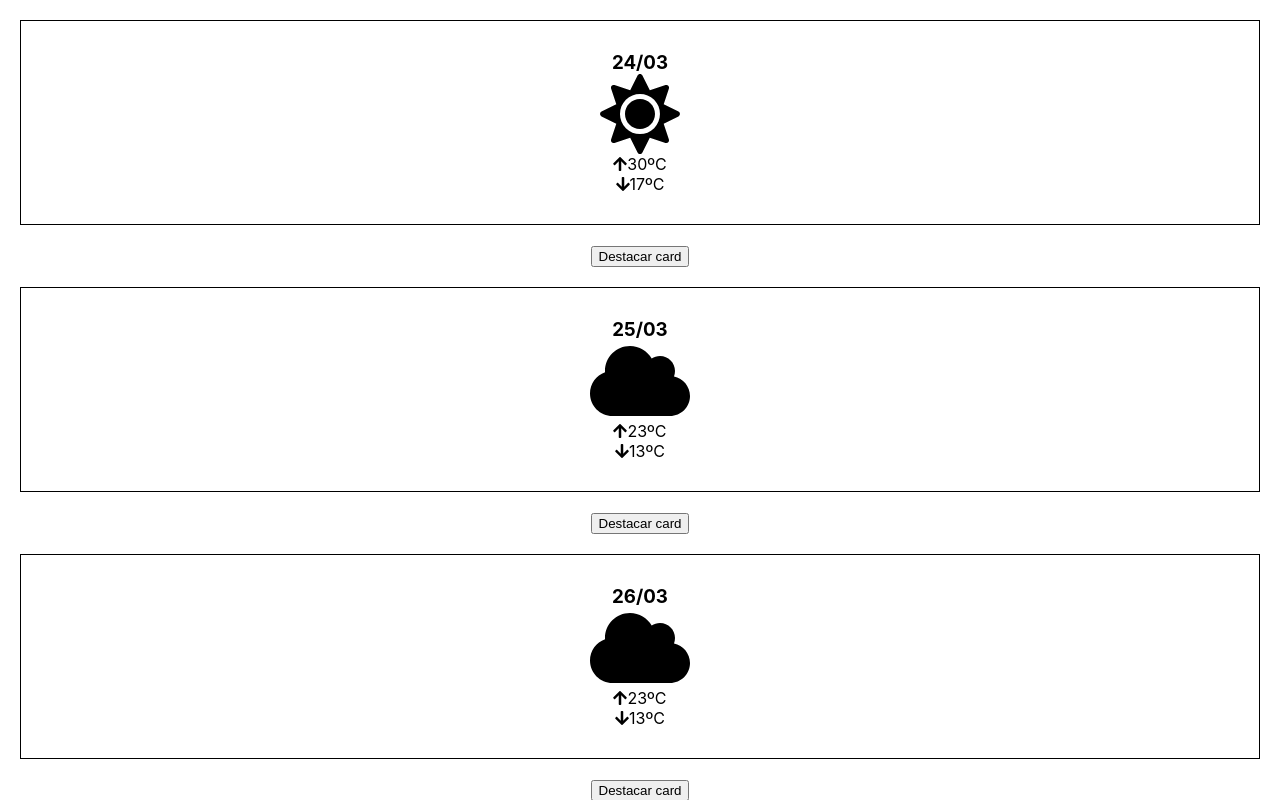
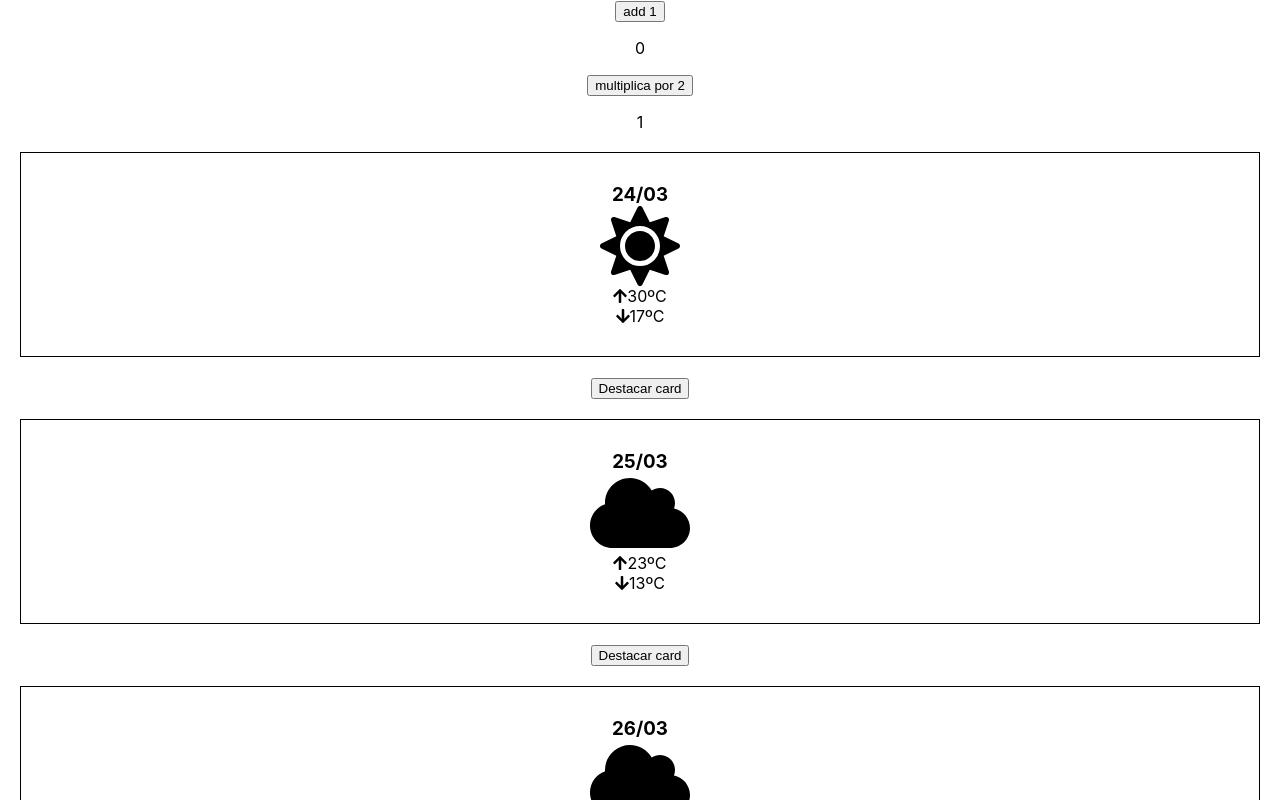
Before and after one commit to yogmel/lets-code-react-547, a React (Create React App) app: page / in a window 1280 px wide. Shown: the top 800 px of the page. Built offline with nearby package versions, Linux system fonts and the light colour scheme.

Commit message:
Aula 8 - ciclos de vida em componentes classe e funcionais

```diff
--- a/src/App.js
+++ b/src/App.js
@@ -1,6 +1,6 @@
 import "./App.css";
 import React from "react";
-import PrevisaoCard from "./routes/exercicioQuatroClasse";
+import PrevisaoCard from "./routes/exercicioQuatro";
 
 /*
  * Componente tem como pré-requisito:
--- a/src/routes/exercicioQuatro/PrevisaoDoTempoContainer.jsx
+++ b/src/routes/exercicioQuatro/PrevisaoDoTempoContainer.jsx
@@ -1,13 +1,50 @@
+import { useEffect, useState } from "react";
 import PrevisaoCard from "./PrevisaoCard";
-import dadosPrevisao from './../../data';
+import dadosPrevisao from "./../../data";
 import "./PrevisaoCard.css";
 
 const PrevisaoDoTempoContainer = () => {
-	return (
+  const [contador, setContador] = useState(0);
+  const [contadorMultiplicado, setContadorMultiplicado] = useState(1);
+
+  // quando o componente é montado
+  // toda vez que ele for atualizado
+  useEffect(() => {
+    console.log("aloka");
+  });
+
+  // quando o componente é montado
+  // executa uma função ao ser desmontado
+  useEffect(() => {
+    console.log("fui criado");
+    return () => {
+      console.log("desmontado");
+    };
+  }, []);
+
+  // aciona somente quando a dependência é modificada
+  useEffect(() => {
+    console.log("contador modificado");
+  }, [contador]);
+
+  const adicionarNum = () => {
+    setContador(contador + 1);
+  };
+
+  const multiplicarNum = () => {
+    setContadorMultiplicado(contadorMultiplicado * 2);
+  };
+
+  return (
     <div>
-      {dadosPrevisao.map(
-        (previsao, index) => <PrevisaoCard key={index} dadoPrevisao={previsao} />
-      )}
+      <button onClick={adicionarNum}>add 1</button>
+      <p>{contador}</p>
+
+      <button onClick={multiplicarNum}>multiplica por 2</button>
+      <p>{contadorMultiplicado}</p>
+      {dadosPrevisao.map((previsao, index) => (
+        <PrevisaoCard key={index} dadoPrevisao={previsao} />
+      ))}
     </div>
   );
 };
--- a/src/routes/exercicioQuatroClasse/PrevisaoCard.jsx
+++ b/src/routes/exercicioQuatroClasse/PrevisaoCard.jsx
@@ -1,36 +1,6 @@
-import React from 'react';
-import { useState } from "react";
+import React from "react";
 import { FontAwesomeIcon } from "@fortawesome/react-fontawesome";
 import { faArrowUp, faArrowDown } from "@fortawesome/free-solid-svg-icons";
-
-// const PrevisaoCard = (props) => {
-//   const [destaque, setDestaque] = useState(false);
-
-//   const { data, icone, temperatura } = props.dadoPrevisao;
-
-//   const handleClick = () => {
-//     setDestaque(!destaque);
-//   };
-
-//   return (
-//     <>
-//       <div className={`card ${destaque === true ? "ativo" : ""}`}>
-//         <h3>{data}</h3>
-//         <FontAwesomeIcon size="5x" icon={icone} />
-//         <div>
-//           <FontAwesomeIcon icon={faArrowUp} />
-//           <span>{temperatura.max}ºC</span>
-//         </div>
-//         <div>
-//           <FontAwesomeIcon icon={faArrowDown} />
-//           <span>{temperatura.min}ºC</span>
-//         </div>
-//       </div>
-
-//       <button onClick={handleClick}>Destacar card</button>
-//     </>
-//   );
-// };
 
 class PrevisaoCard extends React.Component {
   constructor(props) {
@@ -38,30 +8,30 @@ class PrevisaoCard extends React.Component {
 
     this.props = props;
     this.state = {
-      destaque: false
-    }
+      destaque: false,
+    };
 
     this.handleClick = this.handleClick.bind(this);
   }
 
   handleClick() {
-    console.log('this', this);
     this.setState((estadoAnterior) => {
       return {
-        destaque: !estadoAnterior.destaque
+        destaque: !estadoAnterior.destaque,
       };
     });
   }
 
   render() {
     const { dadoPrevisao } = this.props;
-    const { data, icone, temperatura } = dadoPrevisao;
+    const { nome, descricao, icone, temperatura } = dadoPrevisao;
     const { destaque } = this.state;
 
     return (
       <>
         <div className={`card ${destaque === true ? "ativo" : ""}`}>
-          <h3>{data}</h3>
+          <h3>{nome}</h3>
+          <p>{descricao}</p>
           <FontAwesomeIcon size="5x" icon={icone} />
           <div>
             <FontAwesomeIcon icon={faArrowUp} />
@@ -75,9 +45,8 @@ class PrevisaoCard extends React.Component {
 
         <button onClick={this.handleClick}>Destacar card</button>
       </>
-    )
+    );
   }
 }
 
-
 export default PrevisaoCard;
--- a/src/routes/exercicioQuatroClasse/PrevisaoDoTempoContainer.jsx
+++ b/src/routes/exercicioQuatroClasse/PrevisaoDoTempoContainer.jsx
@@ -1,18 +1,73 @@
-import React from 'react';
+import React from "react";
 import PrevisaoCard from "./PrevisaoCard";
-import dadosPrevisao from './../../data';
+import { faSun } from "@fortawesome/free-solid-svg-icons";
 import "./PrevisaoCard.css";
 
 class PrevisaoDoTempoContainer extends React.Component {
+  constructor() {
+    super();
+
+    this.state = {
+      dadosPrevisao: [],
+    };
+  }
+
+  componentDidMount = () => {
+    const cidades = [
+      "itaquaquecetuba",
+      "aracariguama",
+      "colatina",
+      "nova petropolis",
+      "maranhao",
+    ];
+    const apiKey = "a8868b8ed509c59de081619871a3a53e";
+
+    cidades.forEach((cidade) => {
+      const url = `http://api.openweathermap.org/data/2.5/weather?q=${cidade}&appid=${apiKey}&units=metric&lang=pt`;
+
+      fetch(url)
+        .then((response) => response.json())
+        // 1. capturar (get) os dados
+        .then((data) => {
+          // 2. formatar os dados para o meu próprio uso
+          const dadosFormatados = this.formatarDadosPrevisao(data);
+          // 3. guardar esses dados dentro do state
+          this.atualizarDadosPrevisao(dadosFormatados);
+        });
+    });
+  };
+
+  formatarDadosPrevisao = (data) => {
+    const { name, weather, main } = data;
+
+    return {
+      nome: name,
+      descricao: weather[0].description,
+      icone: faSun,
+      temperatura: {
+        min: main.temp_min,
+        max: main.temp_max,
+      },
+    };
+  };
+
+  atualizarDadosPrevisao = (data) => {
+    this.setState((estadoAnterior) => {
+      return {
+        dadosPrevisao: [...estadoAnterior.dadosPrevisao, data],
+      };
+    });
+  };
+
   render = () => {
     return (
       <div>
-        {dadosPrevisao.map(
-          (previsao, index) => <PrevisaoCard key={index} dadoPrevisao={previsao} />
-        )}
+        {this.state.dadosPrevisao.map((previsao, index) => (
+          <PrevisaoCard key={index} dadoPrevisao={previsao} />
+        ))}
       </div>
-    )
-  }
+    );
+  };
 }
 
 export default PrevisaoDoTempoContainer;
```
